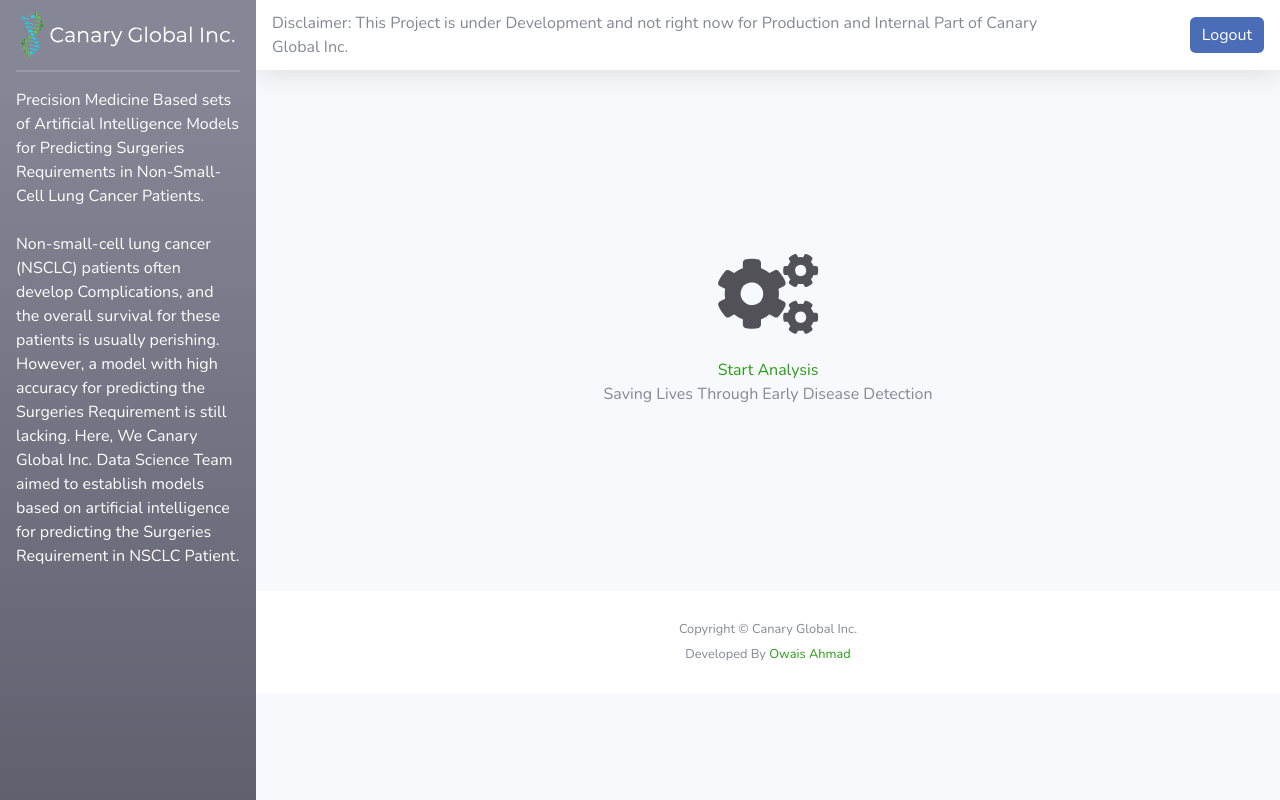
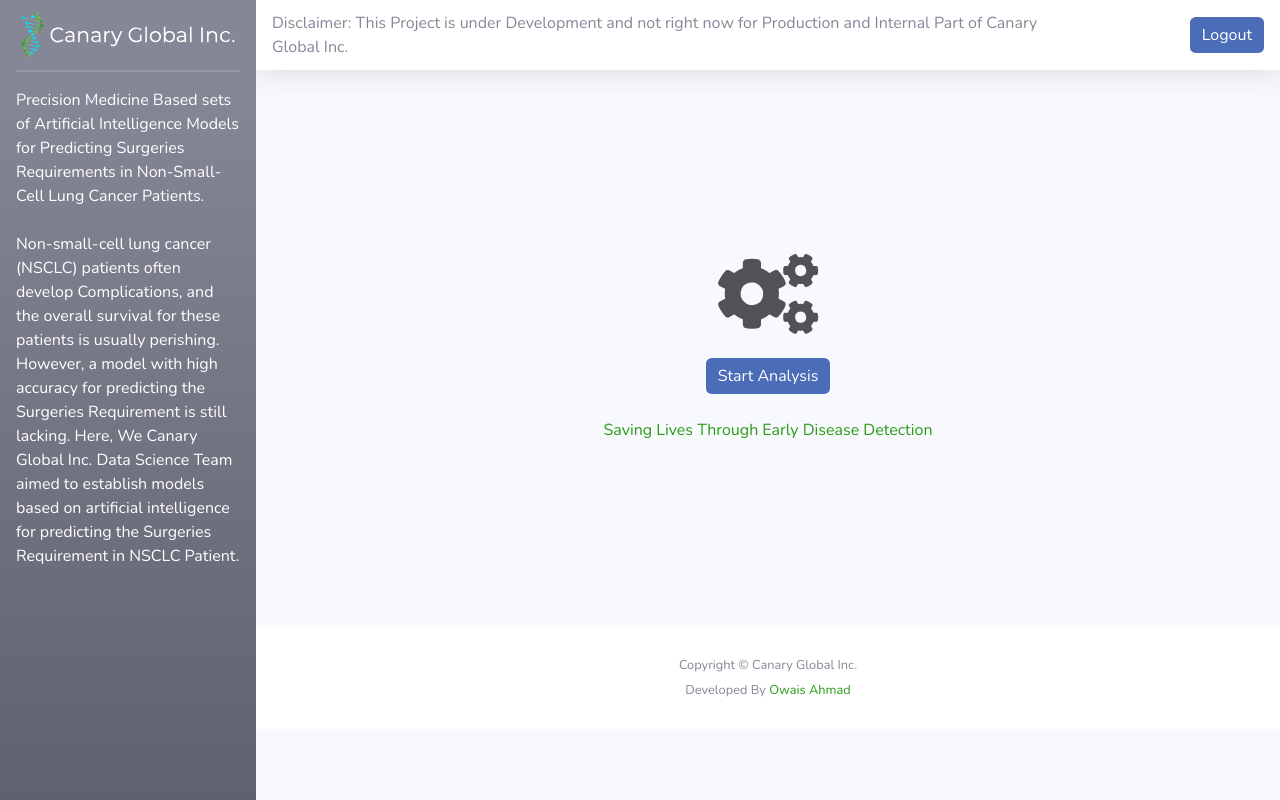
Before and after one commit to Owaiskhan9654/Lung-Cancer-AI, a Flask app: page /after_login in a window 1280 px wide. Run offline with Flask 2, Linux system fonts and the light colour scheme; the visitor is signed in with stand-in values (Sample User, id 1); some libraries are stand-ins or nearby versions.

Commit message:
Users Update

```diff
--- a/app.py
+++ b/app.py
@@ -1,28 +1,37 @@
 from flask import Flask, render_template, request, send_from_directory,redirect,url_for,session
+from datetime import timedelta
 import pandas as pd
 import utils
 import functools
 import os
 app = Flask(__name__)
 app.secret_key = "CanaryGlobal@2021"
+app.config['PERMANENT_SESSION_LIFETIME'] =  timedelta(minutes=10)
 def login_required(func):
     @functools.wraps(func)
     def secure_function():
         if "username" not in session:
             error_login = 'Please Login to acess this Page'
-            return redirect(url_for("login_page"))
+            return redirect(url_for("login_page",error_login=error_login))
         return func()
     return secure_function
 @app.route('/', methods=['GET', 'POST'])
 def login_page():
     error_login = None
     if request.method == 'POST':
-        a = {'owais.ahmed@canarydetect.com': 'Canary@2021', 'r.varsha@canarydetect.com': 'Canary@2021'}
-        if request.form['username'] in a and a[request.form['username']] == request.form['password']:
+        users = {'owais.ahmed@canarydetect.com': 'Canary@2021', 'r.varsha@canarydetect.com': 'Canary@2021',\
+             'prince.nadar@canarydetect.com':'Canary@2021','hashmi.farogh@canarydetect.com':'Canary@2021',\
+             'geetesh.mishra@canarydetect.com':'Canary@2021','purav.badani@canarydetect.com':'Canary@2021',\
+             'milind.tamore@canarydetect.com':'Canary@2021','zohaib.ahmed@canarydetect.com':'Canary@2021',\
+                'gopal.palla@canarydetect.com':'Canary@2021','raj@canarydetect.com':'Canary@2021',\
+                 'harshavardhan.karkar@canarydetect.com':'Canary@2021','avinash.joshi@canarydetect.com':'Canary@2021',\
+                 'osho.sachdeva@canarydetect.com':'Canary@2021','prashant.ghodwade@canarydetect.com':'Canary@2021',\
+                 'mj@canarydetect.com':'Canary@2021','ashwin.chalke@canarydetect.com':'Canary@2021'}
+        if request.form['username'] in users and users[request.form['username']] == request.form['password']:
             session["username"] = request.form['username']
             return redirect(url_for('landing_page_after_login'))
 
-        elif request.form['username'] not in a:
+        elif request.form['username'] not in users:
             return render_template('login.html', error_login='User is Not in DataBase..Please Contact Admin')
 
         else:
@@ -147,8 +156,8 @@
 
 @app.route('/logout', methods=['GET','POST'])
 def logout():
-    session["username"]= None
+    session.clear()
     return redirect(url_for('login_page'))
 
 if __name__ == '__main__':
-    app.run(debug=False, host="127.0.0.1")
+    app.run(debug=True, host="127.0.0.1")
--- a/templates/index.html
+++ b/templates/index.html
@@ -86,9 +86,9 @@
                     <i class="fas fa-cogs fa-5x" style="color:#515157;"></i>
                     <br/>
                     <br/>
-
-                    <a href="user_details" >Start Analysis</a><br/>
-                            Saving Lives Through Early Disease Detection
+                  <a href="/user_details" > <input type="submit" value="Start Analysis" class="btn btn-success" style="color:#FFFFFF;background: #4b6cb7;border-style: hidden ;"></a>
+                    <br/><br/>
+                <a href="user_details">   Saving Lives Through Early Disease Detection</a>
                 </p>
 
             <div class="container-fluid" style="display:none;">
@@ -353,7 +353,7 @@
 
 
             <br><br>
-            <input type="submit" value="Submit" class="btn btn-success" style="color:#2a9a18;background: #1c294e;border-style: hidden">
+            <input type="submit" value="Submit" class="btn btn-success" style="color:#FFFFFF;background: #4b6cb7;border-style: hidden">
            </form>
                  <br><br>
                 <hr class="sidebar-divider">
--- a/templates/predict.html
+++ b/templates/predict.html
@@ -72,8 +72,9 @@
 
 
                 <p style="margin-top: 15px"> Disclaimer: This Project is under Development and not right now for Production and Internal Part of Canary Global Inc. </p>
+                <a href="/user_details" style="padding-left:75px"> <input type="submit" value="Back" class="btn btn-success" style="color:#FFFFFF;background: #4b6cb7;border-style: hidden ;"></a>
 
-                <a href="/logout" style="padding-left:150px"> <input type="submit" value="Logout" class="btn btn-success" style="color:#FFFFFF;background: #4b6cb7;border-style: hidden ;"></a>
+                <a href="/logout" style="padding-left:75px"> <input type="submit" value="Logout" class="btn btn-success" style="color:#FFFFFF;background: #4b6cb7;border-style: hidden ;"></a>
 
             </nav>
 
```
